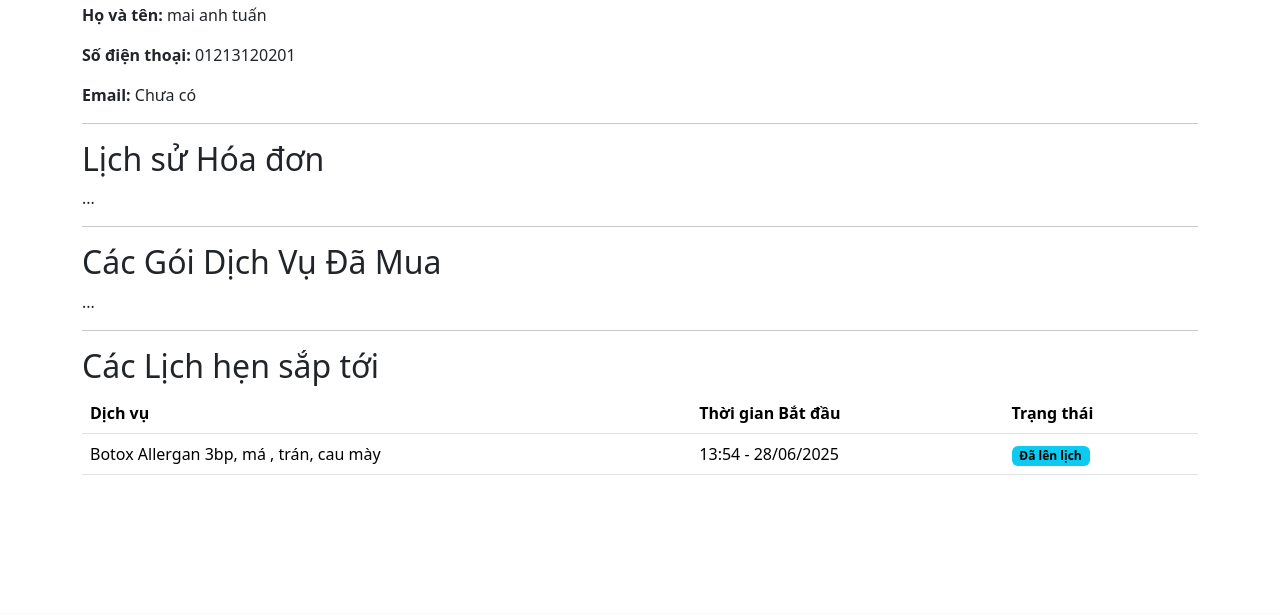
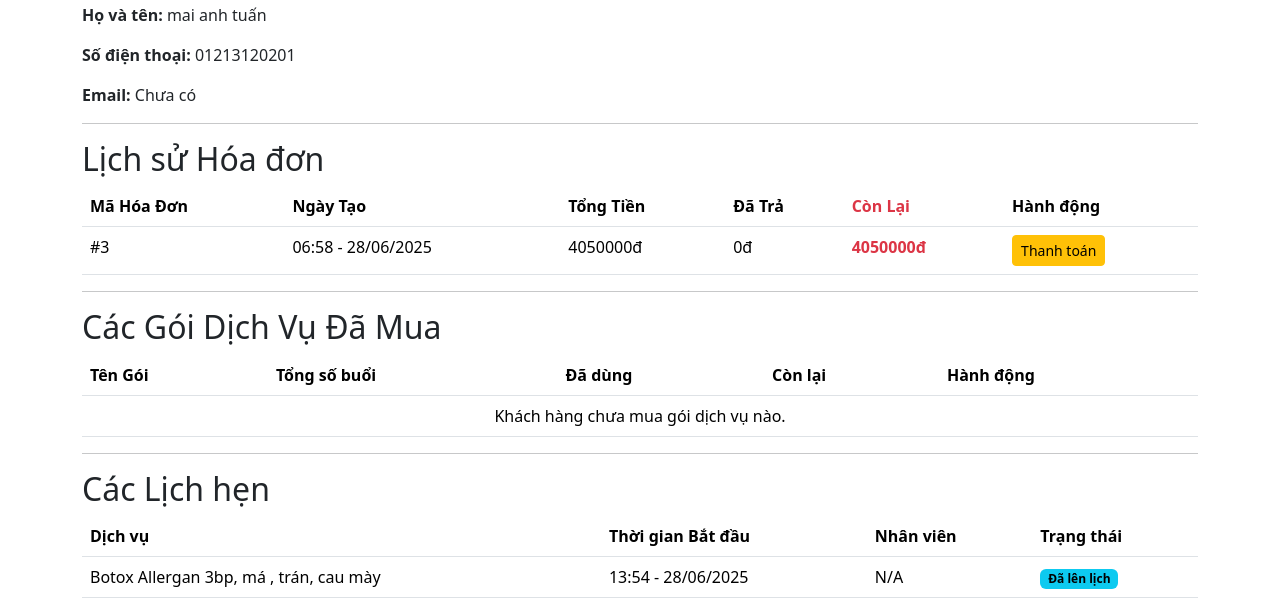
Before and after one commit to mrdongha/spa-management-app, a Django app: page /customers/3/ in a window 1280 px wide. Shown: the part 187-801 px from the top of the page. Before the commit the page ends 662 px from the top, so only its background shows below. Run offline with Django 5.2, Linux system fonts and the light colour scheme; a user stored in the database is signed in; data comes from the database, SQL or seed files in the repository; some libraries are stand-ins or nearby versions.

Commit message:
Fix customer detail template

```diff
--- a/sales/templates/sales/customer_detail.html
+++ b/sales/templates/sales/customer_detail.html
@@ -4,7 +4,9 @@
 {% block content %}
   <div class="d-flex justify-content-between align-items-center mb-3">
     <a href="{% url 'customer_list' %}" class="btn btn-secondary btn-sm">‹ Quay lại danh sách</a>
+    {% if perms.sales.add_appointment %}
     <a href="{% url 'add_appointment' customer.id %}" class="btn btn-primary">➕ Đặt Lịch hẹn mới</a>
+    {% endif %}
   </div>
 
   <h1>Chi tiết Khách hàng</h1>
@@ -14,19 +16,87 @@
   <hr>
 
   <h2>Lịch sử Hóa đơn</h2>
-  <table class="table table-hover">...</table>
+  <table class="table table-hover">
+    <thead>
+      <tr>
+        <th>Mã Hóa Đơn</th>
+        <th>Ngày Tạo</th>
+        <th>Tổng Tiền</th>
+        <th>Đã Trả</th>
+        <th class="text-danger">Còn Lại</th>
+        <th>Hành động</th>
+      </tr>
+    </thead>
+    <tbody>
+      {% for invoice in invoices %}
+      <tr>
+        <td>#{{ invoice.id }}</td>
+        <td>{{ invoice.created_at|date:"H:i - d/m/Y" }}</td>
+        <td>{{ invoice.final_amount|floatformat:0 }}đ</td>
+        <td>{{ invoice.paid_amount|floatformat:0 }}đ</td>
+        <td class="text-danger fw-bold">{{ invoice.amount_due|floatformat:0 }}đ</td>
+        <td>
+          {% if invoice.status == 'unpaid' and perms.sales.add_payment %}
+            <a href="{% url 'record_payment' invoice.id %}" class="btn btn-sm btn-warning">Thanh toán</a>
+          {% else %}
+            <span class="badge text-bg-success">Hoàn thành</span>
+          {% endif %}
+        </td>
+      </tr>
+      {% empty %}
+      <tr>
+        <td colspan="6" class="text-center">Khách hàng này chưa có hóa đơn nào.</td>
+      </tr>
+      {% endfor %}
+    </tbody>
+  </table>
 
   <hr>
   <h2>Các Gói Dịch Vụ Đã Mua</h2>
-  <table class="table">...</table>
+    <table class="table">
+        <thead>
+            <tr>
+                <th>Tên Gói</th>
+                <th>Tổng số buổi</th>
+                <th>Đã dùng</th>
+                <th>Còn lại</th>
+                <th>Hành động</th>
+            </tr>
+        </thead>
+        <tbody>
+            {% for detail in customer_invoice_details_packages %}
+            <tr>
+                <td>{{ detail.service_package.name }}</td>
+                <td>{{ detail.service_package.total_sessions }}</td>
+                <td>{{ detail.times_used }}</td>
+                <td>{{ detail.sessions_left }}</td>
+                <td>
+                    {% if detail.sessions_left > 0 and perms.sales.add_packageusagehistory %}
+                    <form action="{% url 'use_package' detail.id %}" method="post" class="d-inline">
+                        {% csrf_token %}
+                        <button type="submit" class="btn btn-sm btn-info">Sử dụng</button>
+                    </form>
+                    {% else %}
+                    <span class="text-muted">Đã hết</span>
+                    {% endif %}
+                </td>
+            </tr>
+            {% empty %}
+            <tr>
+                <td colspan="5" class="text-center">Khách hàng chưa mua gói dịch vụ nào.</td>
+            </tr>
+            {% endfor %}
+        </tbody>
+    </table>
 
   <hr>
-  <h2>Các Lịch hẹn sắp tới</h2>
+  <h2>Các Lịch hẹn</h2>
   <table class="table">
       <thead>
           <tr>
               <th>Dịch vụ</th>
               <th>Thời gian Bắt đầu</th>
+              <th>Nhân viên</th>
               <th>Trạng thái</th>
           </tr>
       </thead>
@@ -35,11 +105,12 @@
           <tr>
               <td>{{ appt.service.name }}</td>
               <td>{{ appt.start_time|date:"H:i - d/m/Y" }}</td>
+              <td>{{ appt.staff.username|default:"N/A" }}</td>
               <td><span class="badge text-bg-info">{{ appt.get_status_display }}</span></td>
           </tr>
           {% empty %}
           <tr>
-              <td colspan="3" class="text-center">Chưa có lịch hẹn nào.</td>
+              <td colspan="4" class="text-center">Chưa có lịch hẹn nào.</td>
           </tr>
           {% endfor %}
       </tbody>
```
Also changed, not shown: config/settings.py (+17 -31 lines), 1 other file.
